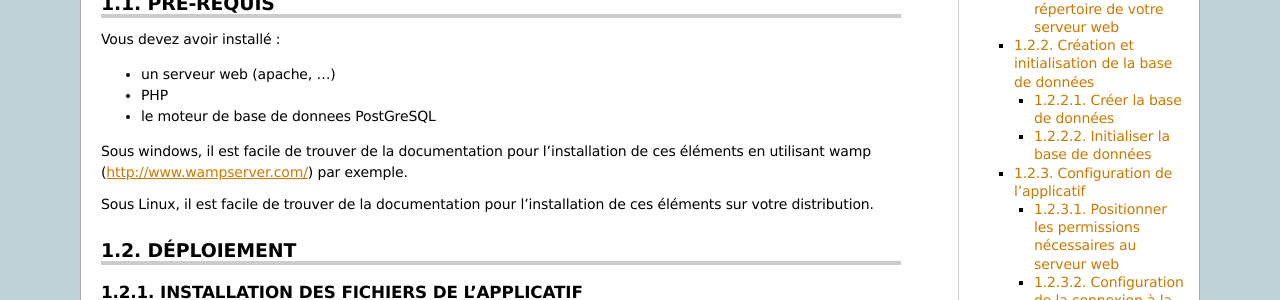
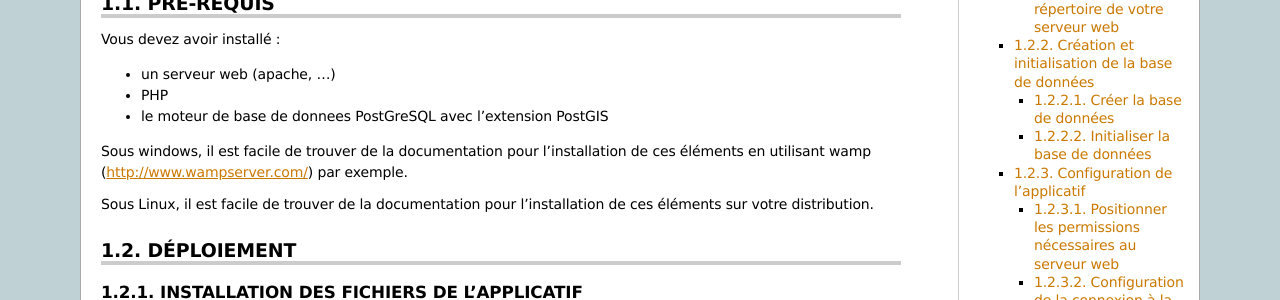
Before and after one commit to mpavaux/openads-documentation, a Sphinx documentation site: the page built from source/guide_developpeur/installation.rst, in a window 1280 px wide and 900 px high. Shown: the part 267-567 px from the top of the window. Built offline with Sphinx 7.4.7, drawn with Linux system fonts in a browser that asks for light colours.

Commit message:
Ajoute une mention à l'extension PostGIS dans la rubrique "Installation"

```diff
--- a/source/guide_developpeur/installation.rst
+++ b/source/guide_developpeur/installation.rst
@@ -23,7 +23,7 @@
 
 - un serveur web (apache, ...)
 - PHP
-- le moteur de base de donnees PostGreSQL
+- le moteur de base de donnees PostGreSQL avec l'extension PostGIS
 
 
 Sous windows, il est facile de trouver de la documentation pour l'installation
```
